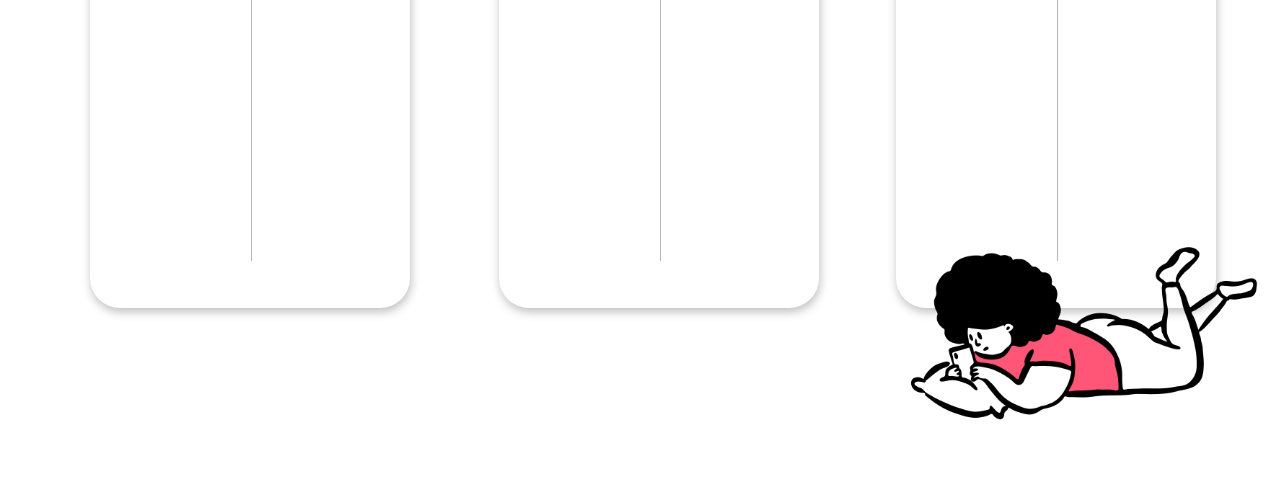
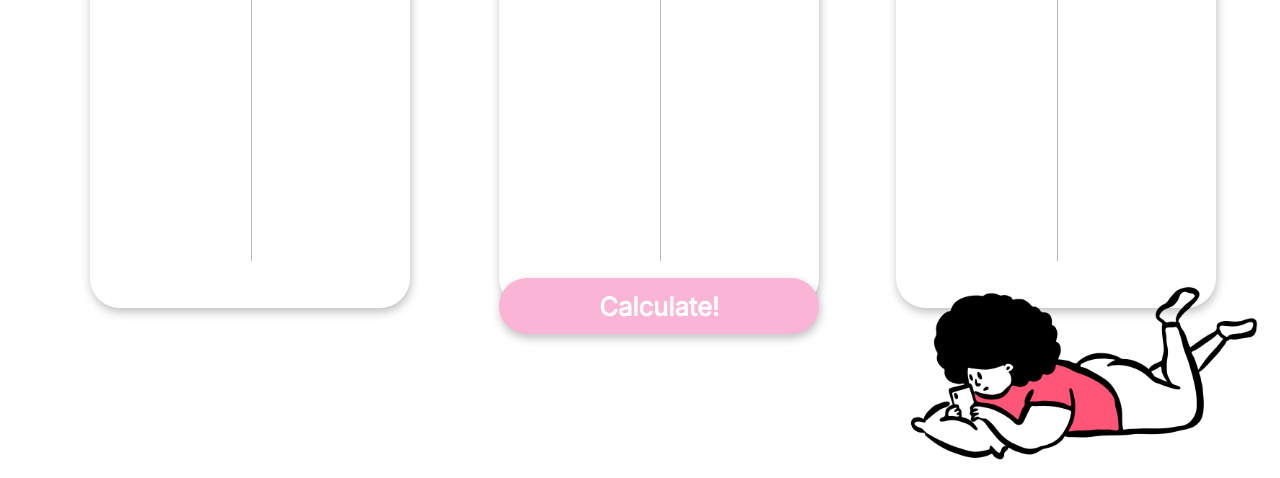
Before and after one commit to DevthanAI/DecisionMaker, a plain HTML site: page index.html in a window 1280 px wide. Shown: the part 322-800 px from the top of the page. Drawn offline with Linux system fonts and the light colour scheme.

Commit message:
Create resizable button:

```diff
--- a/index.html
+++ b/index.html
@@ -40,7 +40,7 @@
     </div>
     <img class="laying-woman" src="./img/laying 1.png">
     <br><br>
-    <!-- <form id="myForm">
+    <form class="form-style" id="myForm">
         <div>
             Pro <input id="choice1_pro">
             Weight <input id="choice1_pro_weight">
@@ -57,8 +57,8 @@
             Weight <input id="choice2_con_weight">
             <br><br>
         </div>
-        <input type="button" value="Submit" onclick="submitForm()">
-    </form> -->
+    </form>
+    <input class="submit-button" type="button" value="Calculate!" onclick="submitForm()">
     <div id="result"></div>
     <script src="/js/app.js" crossorigin="anonymous"> </script>
 </body>
--- a/public/css/style.css
+++ b/public/css/style.css
@@ -95,9 +95,9 @@
 .laying-woman {
     position: absolute;
     height: 30%;
-    top: 65%;
+    top: 70%;
     left: 70%;
-    z-index: 1;
+    z-index: 3;
 }
 
 .hori-line {
@@ -150,3 +150,28 @@
 
     color: #FAB5D6;
 }
+
+.form-style {
+    position: absolute;
+    z-index: 1;
+}
+
+.submit-button {
+    position: absolute;
+    z-index: 2;
+    height: 7%;
+    width: 25%;
+    left: 39%;
+    top: 600px;
+    font-family: 'Inter';
+    font-style: normal;
+    font-weight: 700;
+    font-size: 3vw;
+    font-size: 2vw;
+    color: white;
+    background: #FAB5D6;
+    box-shadow: 1px 4px 10px rgba(0, 0, 0, 0.25);
+    border-radius: 30px;
+    border: none;
+    outline: none;
+}
```
